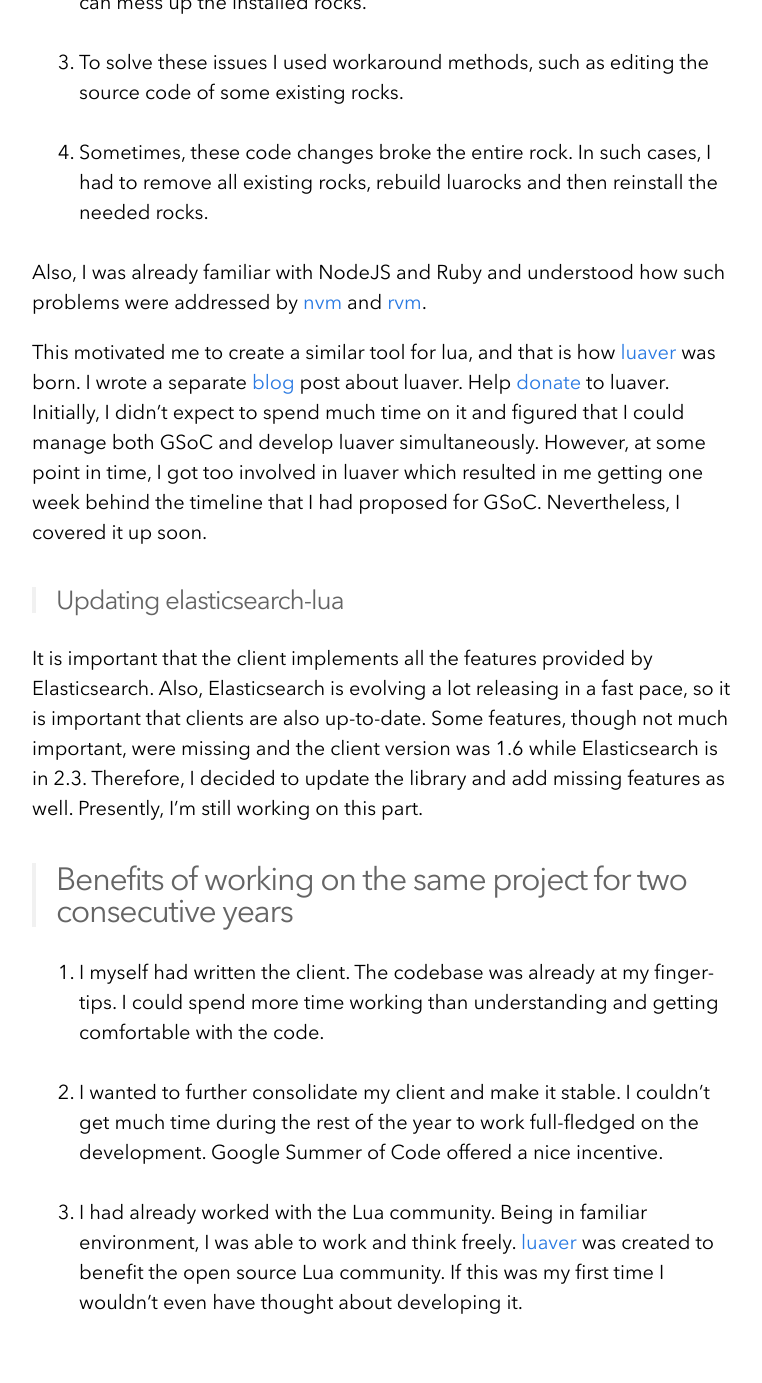
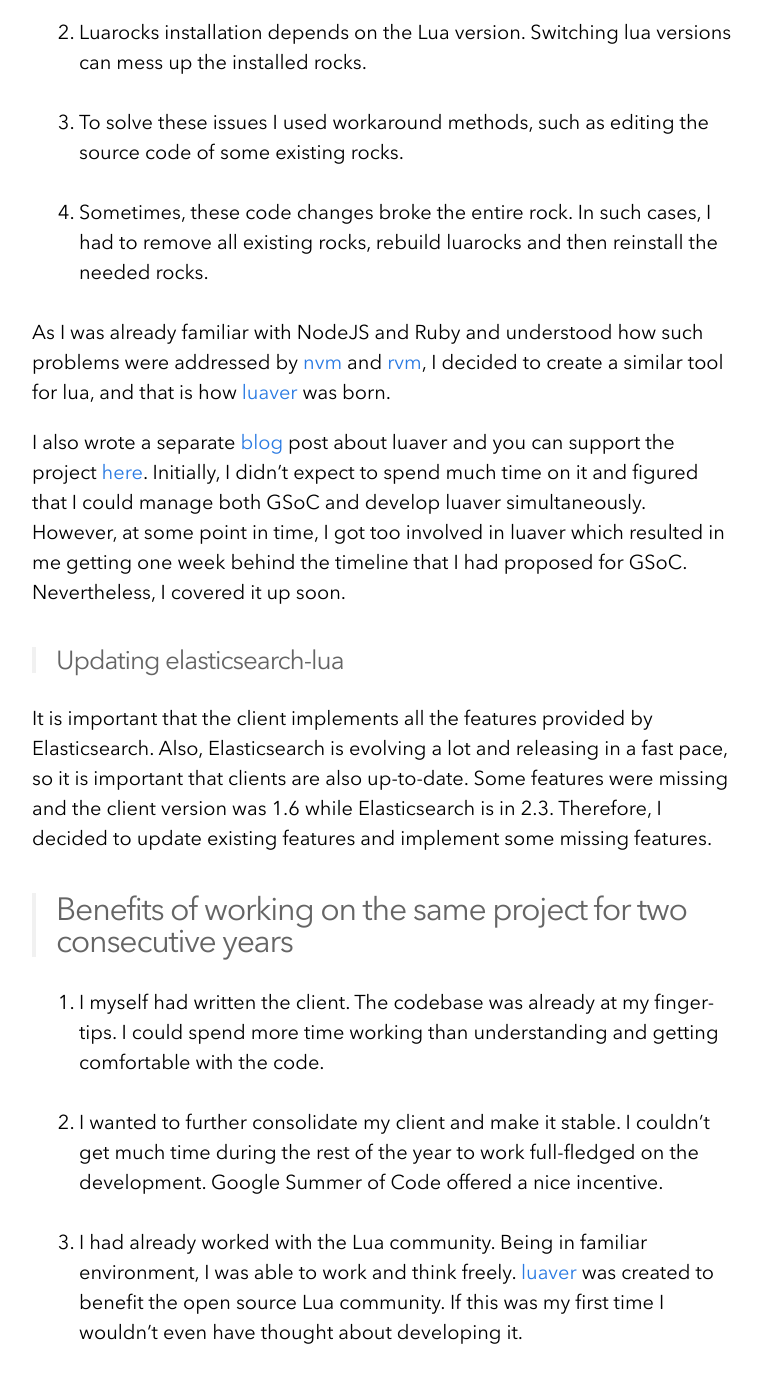
Before and after one commit to DhavalKapil/dhavalkapil.github.io, a Jekyll site: the page built from _posts/2016-08-16-Elasticsearch-Lua-GSOC-2016.md, in a window 1280 px wide and 1400 px high, scrolled down 3984 px. Shown: the top 1383 px of the window, without its empty margins (258-1020 px from the left). Built offline with Jekyll 4.4.1, drawn with Linux system fonts in a browser that asks for light colours; nearby versions of some CDN libraries; comment, search, counter and statistics services are not loaded; some of the changed text lies outside the part shown.

Commit message:
Updated gsoc 2016 blog post

```diff
--- a/_posts/2016-08-16-Elasticsearch-Lua-GSOC-2016.md
+++ b/_posts/2016-08-16-Elasticsearch-Lua-GSOC-2016.md
@@ -42,7 +42,7 @@
 
 * Integration tests involve calling an API function in a real environment and testing parameters at every point. [Wrappers](https://github.com/DhavalKapil/elasticsearch-lua/blob/master/tests/lib/operations.lua) for some API functions were developed so as to avoid repeated code.
 
-* Elasticsearch is a search engine. There was a need for a 'big' dataset. Data available freely from [www.githubarchive.org](https://www.githubarchive.org/) was chosen to be used. A mirror is maintained [here](https://dhavalkapil.com/elasticsearch-test-dataset/dataset/2015-01-01-15.json.gz). The dataset is not a part of the main repository due to  size, so it is downloaded on the fly while running tests on travis.
+* We believe that using real data for integration tests is always a good practice. Also, the test dataset should stress the system a bit and, thus, it should not be very small. Therefore, we opted by using part of the data available freely from [www.githubarchive.org](https://www.githubarchive.org/). A mirror is maintained [here](https://dhavalkapil.com/elasticsearch-test-dataset/dataset/2015-01-01-15.json.gz). The dataset is not a part of the main repository due to  size, so it is downloaded on the fly while running tests on travis.
 
 * Common operations (such as search, index, get, delete and bulk) were tested in a single run. These operations are intermixed together.
 
@@ -60,7 +60,7 @@
 
 > ## Documentation
 
-Having a good documentation is very important for any library. It helps developers to understand functionalities without having to investigate the code. Moreover, it helps the library adoption as new developers can use it as a guide to get started. For this very purpose, I opted to invest  a lot of time in the documentation. However, initially, this was not a task for the GSOC project. Realizing its importance, I decided to complete it and added it to my timeline.
+Having a good documentation is very important for any library. It helps developers to understand functionalities without having to investigate the code. Moreover, it helps the library adoption as new developers can use it as a guide to get started. Although this was initially not a task for the GSOC project, after realizing its importance, I opted to invest a lot of time in the documentation and added it to the GSoC project timeline.
 
 > ### Guides
 
@@ -72,7 +72,7 @@
 
 The diff of changes pertaining to documentation can be seen [here](https://github.com/dhavalkapil/elasticsearch-lua/compare/04d33706890a64c4247ad73e1430fad6f8b8d681...dhavalkapil:9fa3d1a7cde5fa357b6c54e69cae2a0ba6c8d0d9).
 
-> ## Additional tasks(Not part of GSOC)
+> ## Additional tasks (Not part of GSoC)
 
 Apart from the tasks mentioned above, I worked on the following as well:
 
@@ -88,13 +88,13 @@
 
 4. Sometimes, these code changes broke the entire rock. In such cases, I had to remove all existing rocks, rebuild luarocks and then reinstall the needed rocks.
 
-Also, I was already familiar with NodeJS and Ruby and understood how such problems were addressed by [nvm](https://github.com/creationix/nvm) and [rvm](https://github.com/rvm/rvm).
+As I was already familiar with NodeJS and Ruby and understood how such problems were addressed by [nvm](https://github.com/creationix/nvm) and [rvm](https://github.com/rvm/rvm), I decided to create a similar tool for lua, and that is how [luaver](https://dhavalkapil.com/luaver) was born.
 
-This motivated me to create a similar tool for lua, and that is how [luaver](https://dhavalkapil.com/luaver) was born. I wrote a separate [blog](/blogs/Lua-Version-Manager) post about luaver. Help [donate](https://gratipay.com/luaver/) to luaver. Initially, I didn't expect to spend much time on it and figured that I could manage both GSoC and develop luaver simultaneously. However, at some point in time, I got too involved in luaver which resulted in me getting one week behind the timeline that I had proposed for GSoC. Nevertheless, I covered it up soon.
+I also wrote a separate [blog](/blogs/Lua-Version-Manager) post about luaver and you can support the project [here](https://gratipay.com/luaver/). Initially, I didn't expect to spend much time on it and figured that I could manage both GSoC and develop luaver simultaneously. However, at some point in time, I got too involved in luaver which resulted in me getting one week behind the timeline that I had proposed for GSoC. Nevertheless, I covered it up soon.
 
 > ### Updating elasticsearch-lua
 
-It is important that the client implements all the features provided by Elasticsearch. Also, Elasticsearch is evolving a lot releasing in a fast pace, so it is important that clients are also up-to-date. Some features, though not much important, were missing and the client version was 1.6 while Elasticsearch is in 2.3. Therefore, I decided to update the library and add missing features as well. Presently, I’m still working on this part.
+It is important that the client implements all the features provided by Elasticsearch. Also, Elasticsearch is evolving a lot and releasing in a fast pace, so it is important that clients are also up-to-date. Some features were missing and the client version was 1.6 while Elasticsearch is in 2.3. Therefore, I decided to update existing features and implement some missing features.
 
 > ## Benefits of working on the same project for two consecutive years
 
```
Also changed, not shown: other parts of _posts/2016-08-16-Elasticsearch-Lua-GSOC-2016.md (+6 -6 lines).
